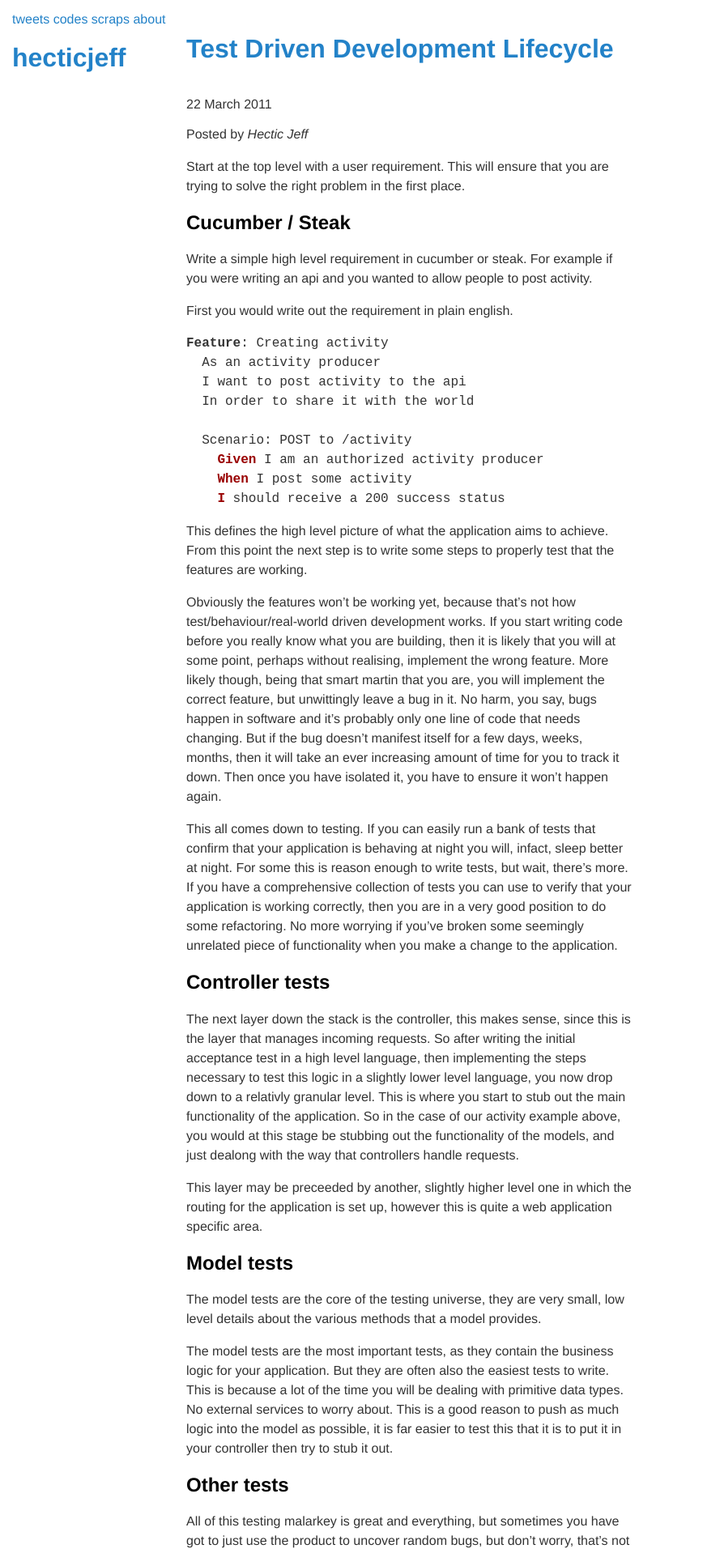
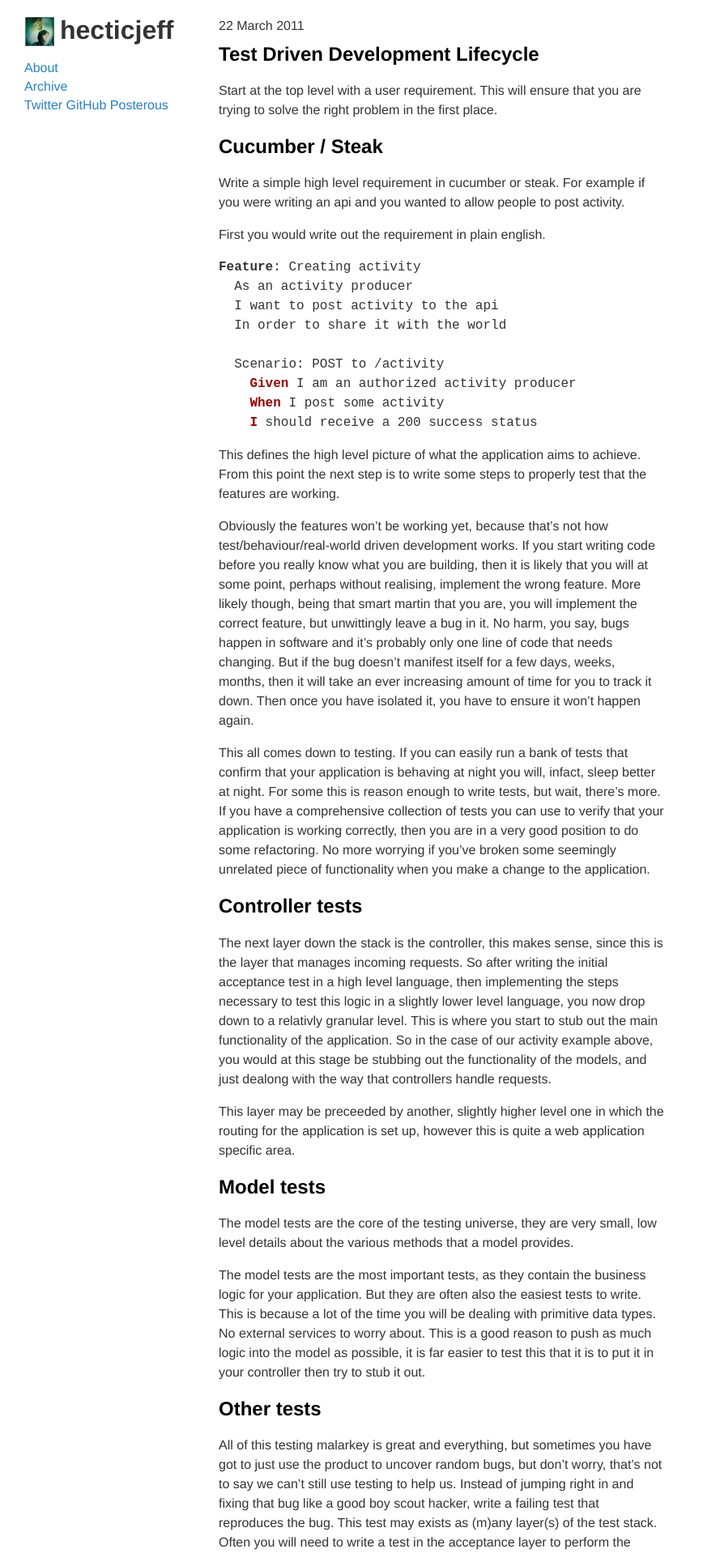
Before and after one commit to chrismytton/chrismytton.github.io, a Jekyll site: the page built from index.html, in a window 1280 px wide. Shown: the top 1918 px of the page at 81% size, without its empty margins (0-868 px from the left). Built offline with Jekyll 4.4.1, drawn with Linux system fonts in a browser that asks for light colours; nearby versions of some CDN libraries; Markdown is read by kramdown in place of the engine named in the settings; comment, search, counter and statistics services are not loaded; some of the changed text lies outside the part shown.

Commit message:
New refreshed layout and design

```diff
--- a/_layouts/default.html
+++ b/_layouts/default.html
@@ -4,9 +4,11 @@
     <meta charset="utf-8" />
     <title>{{ page.title }}</title>
     <link rel="alternate" type="application/atom+xml" title="hecticjeff - feed" href="/index.xml" />
+    <link rel="stylesheet" type="text/css" href="/css/normalize.css" />
     <link rel="stylesheet" type="text/css" href="/css/screen.css" />
+    <link rel="stylesheet" type="text/css" href="/css/syntax.css" />
 
-    <script type="text/javascript" src="https://ajax.googleapis.com/ajax/libs/jquery/1.6.4/jquery.min.js"></script>
+    <script type="text/javascript" src="https://ajax.googleapis.com/ajax/libs/jquery/1.7.1/jquery.min.js"></script>
     <script type="text/javascript" src="/js/vendor/jquery.color.min.js"></script>
     <script type="text/javascript" src="/js/vendor/jquery.konami.js"></script>
     <script type="text/javascript" src="/js/main.js"></script>
@@ -25,21 +27,24 @@
     </script>
   </head>
   <body>
-    <header>
-      <nav>
-        <a rel="me" href="http://twitter.com/hecticjeff">tweets</a>
-        <a rel="me" href="https://github.com/hecticjeff">codes</a>
-        <a rel="me" href="http://scraps.hecticjeff.net/">scraps</a>
-        <a href="/about" title="Words about me">about</a>
+    <aside id="sidebar">
+      <h1 class="logo">
+        <a href="/"><img class="avatar" src="/img/hecticjeff.jpg" alt="hecticjeff" width="38" height="38" /> hecticjeff</a>
+      </h1>
+      <nav class="internal">
+        <a href="/about" title="About me">About</a>
+        <a href="/archives" title="The full archives">Archive</a>
       </nav>
-      <h1><a href="/">hecticjeff</a></h1>
-    </header>
-    <section>
+      <nav class="external">
+        <a rel="me" class="twitter" href="http://twitter.com/hecticjeff">Twitter</a>
+        <a rel="me" class="github" href="https://github.com/hecticjeff">GitHub</a>
+        <a rel="me" class="posterous" href="http://scraps.hecticjeff.net/">Posterous</a>
+      </nav>
+    </aside>
+    <section id="main">
       {{ content }}
     </section>
     <footer>
-      <p>Powered by <a href="https://github.com/mojombo/jekyll" title="Simple, blog aware, static site generator">jekyll</a> |
-      <a href="/archives" title="My thoughts and words">archive</a></p>
     </footer>
     <script type="text/javascript">
       var _gauges = _gauges || [];
--- a/css/screen.css
+++ b/css/screen.css
@@ -1,47 +1,63 @@
-@import './normalize.css';
-@import './syntax.css';
-html,
-body {
-  margin: 0;
-  padding: 0;
-}
 body {
   font-family: "Helvetica Neue", helvetica, arial, sans-serif;
   background: #fff;
   color: #333;
 }
-body h1,
-body h2,
-body h3,
-body h4,
-body h5,
-body h6 {
+h1,
+h2,
+h3,
+h4,
+h5,
+h6 {
   line-height: 1.1;
   color: #000;
 }
-body p,
-body pre > code {
+h1 {
+  margin: 20px 0;
+}
+p,
+pre > code {
   line-height: 1.5;
 }
-body a {
+a {
   text-decoration: none;
   color: #2382c8;
 }
-body a:hover,
-body a:active {
+a:hover,
+a:active {
   text-decoration: underline;
 }
-body > header {
-  position: fixed;
-  top: 15px;
-  left: 15px;
+#sidebar {
   width: 200px;
+  padding: 0 40px 0 30px;
+  float: left;
 }
-body > header img {
-  margin: 0 auto;
+#sidebar .logo a {
+  color: #333;
+  margin-left: 6px;
+}
+#sidebar .logo a:hover {
+  text-decoration: none;
+  color: #444;
+}
+#sidebar .logo a .avatar {
+  float: left;
+}
+#sidebar .internal a {
   display: block;
+  padding-bottom: 5px;
 }
-body > section {
-  margin: 0 20px 0 230px;
+#main {
+  float: left;
   width: 550px;
 }
+#main .post .date {
+  margin: 20px 0 -10px 0;
+}
+#main .title a {
+  color: #000;
+}
+#main .title a:hover {
+  text-decoration: none;
+  color: #444;
+}
--- a/index.html
+++ b/index.html
@@ -5,17 +5,16 @@ title: hecticjeff
 <section id="articles">
   {% for post in site.posts limit: 3 %}
     <article class="post">
-      <header>
-        <h1><a href="{{ post.url }}">{{ post.title }}</a></h1>
-        <span class="date">{{ post.date | date_to_long_string }}</span>
-        <p class="author">Posted by <em>Hectic Jeff</em></p>
+      <header class="meta">
+        <p class="date">{{ post.date | date_to_long_string }}</p>
+        <h2 class="title"><a href="{{ post.url }}">{{ post.title }}</a></h2>
       </header>
 
       <section class="content">
         {{ post.content }}
       </section>
-      <hr />
     </article>
+    <hr />
   {% endfor %}
 </section>
 
```
Also changed, not shown: _layouts/post.html (+3 -4 lines), css/global.styl (added, +21 -0 lines), css/screen.styl (+31 -35 lines), img/hecticjeff.jpg (added).
